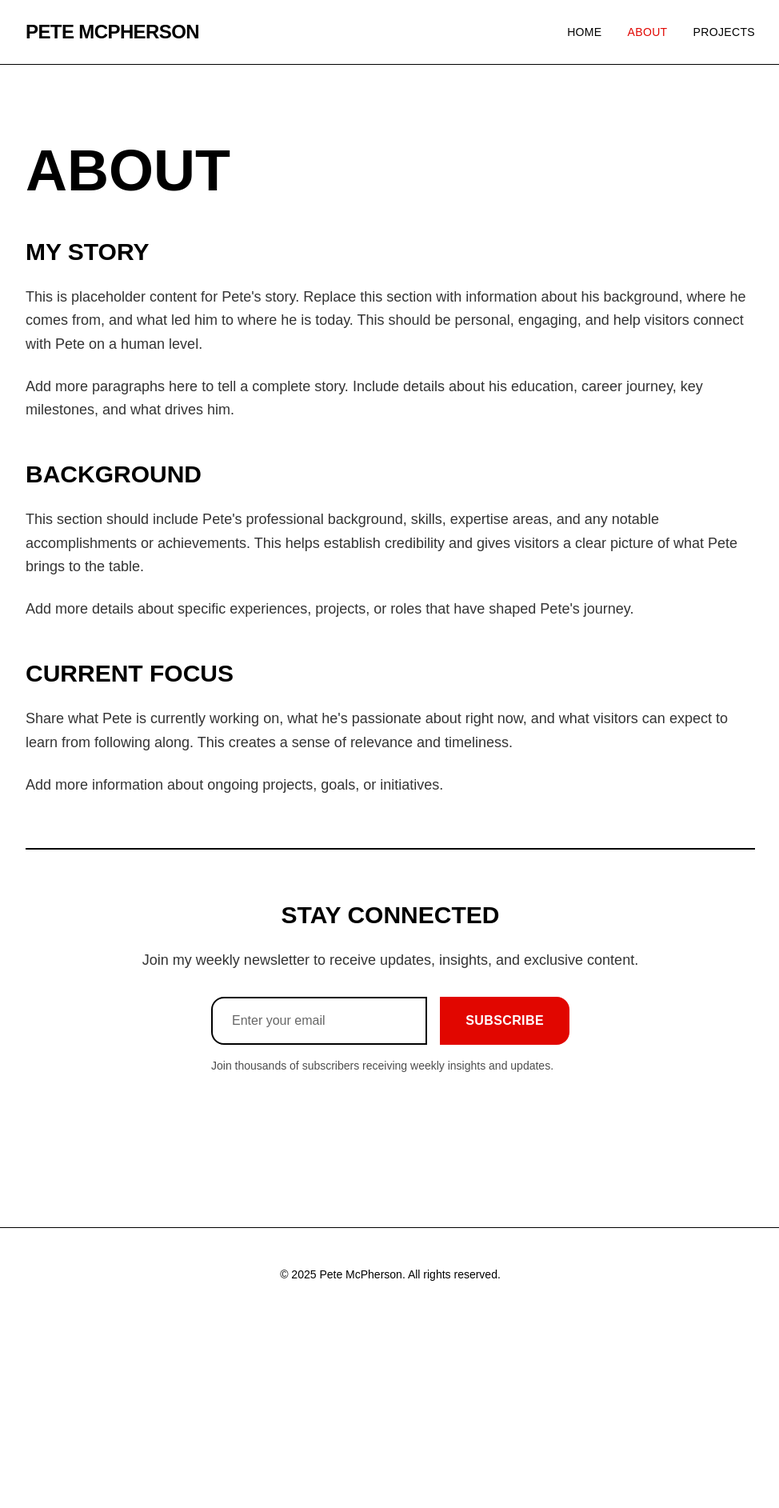
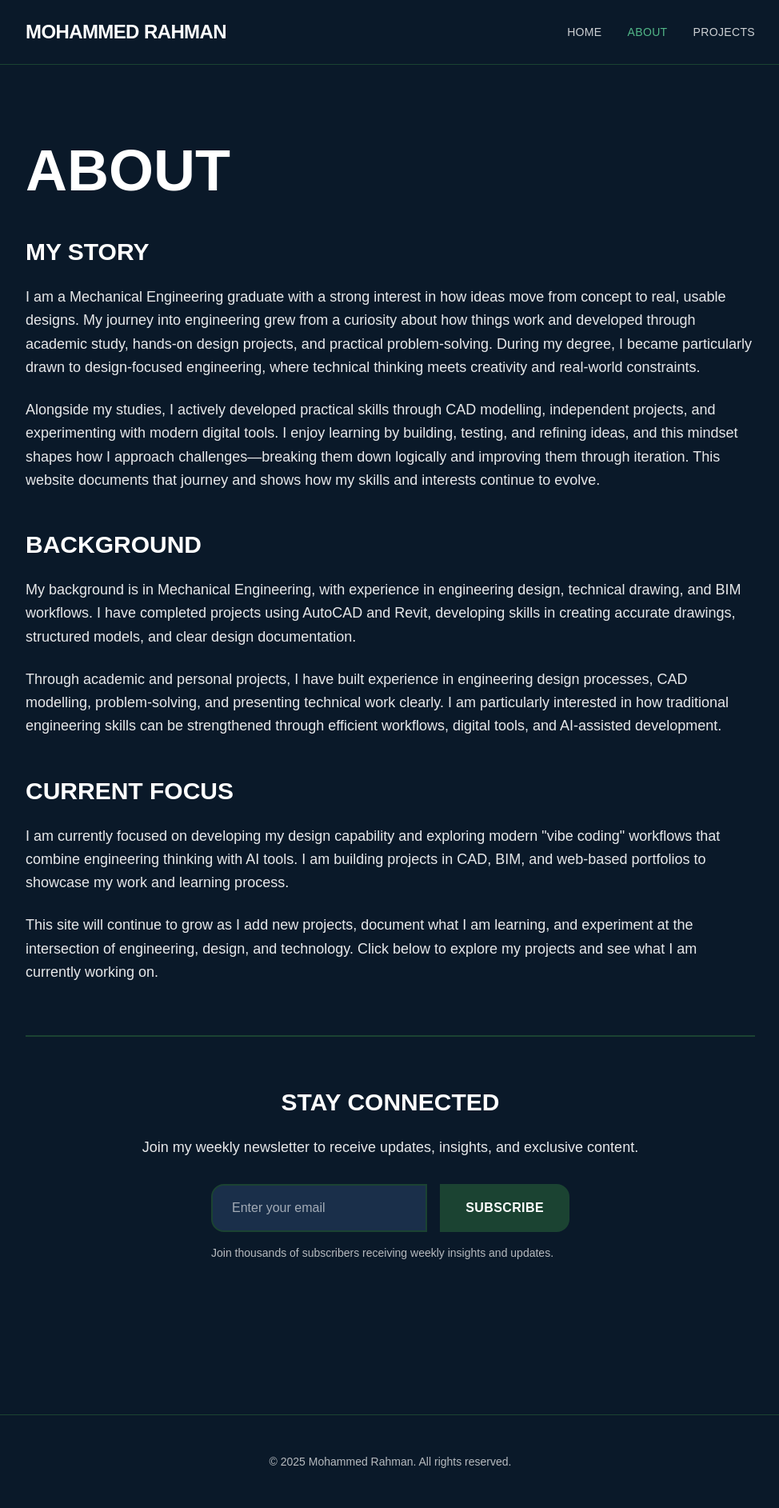
Before and after one commit to Mo-NR/vibe-portfolio-site, an Astro site: page /about in a window 1280 px wide. Shown: the whole page at 80% size, without its empty margins (152-1126 px from the left). Before the commit the page ends 1651 px from the top, so only its background shows below. Built offline with nearby package versions, Linux system fonts and the light colour scheme; Astro itself is replaced by a stand-in of ours; a web font is replaced by a local one.

Commit message:
Update portfolio: Change name to Mohammed Rahman, add personal content, implement dark navy/green theme

```diff
--- a/package.json
+++ b/package.json
@@ -1,5 +1,5 @@
 {
-  "name": "pete-mcpherson-portfolio",
+  "name": "mohammed-rahman-portfolio",
   "type": "module",
   "version": "1.0.0",
   "scripts": {
--- a/src/components/Footer.astro
+++ b/src/components/Footer.astro
@@ -2,10 +2,10 @@
 const currentYear = new Date().getFullYear();
 ---
 
-<footer class="border-t border-black mt-24">
+<footer class="border-t border-green-dark mt-24">
   <div class="max-w-[960px] mx-auto px-6 py-12">
-    <p class="text-center font-body text-sm text-black">
-      © {currentYear} Pete McPherson. All rights reserved.
+    <p class="text-center font-body text-sm text-white/70">
+      © {currentYear} Mohammed Rahman. All rights reserved.
     </p>
   </div>
 </footer>
--- a/src/components/Header.astro
+++ b/src/components/Header.astro
@@ -6,17 +6,17 @@ interface Props {
 const { currentPage = '' } = Astro.props;
 ---
 
-<header class="border-b border-black">
+<header class="border-b border-green-dark">
   <nav class="max-w-[960px] mx-auto px-6 py-6 flex justify-between items-center">
     <a href="/" class="text-2xl font-heading font-bold uppercase tracking-tight">
-      Pete McPherson
+      Mohammed Rahman
     </a>
     <ul class="flex gap-8">
       <li>
         <a
           href="/"
           class={`font-body text-sm uppercase tracking-wide transition-colors ${
-            currentPage === 'home' ? 'text-violent-red' : 'text-black hover:text-violent-red'
+            currentPage === 'home' ? 'text-green-light' : 'text-white/80 hover:text-green-light'
           }`}
         >
           Home
@@ -26,7 +26,7 @@ const { currentPage = '' } = Astro.props;
         <a
           href="/about"
           class={`font-body text-sm uppercase tracking-wide transition-colors ${
-            currentPage === 'about' ? 'text-violent-red' : 'text-black hover:text-violent-red'
+            currentPage === 'about' ? 'text-green-light' : 'text-white/80 hover:text-green-light'
           }`}
         >
           About
@@ -36,7 +36,7 @@ const { currentPage = '' } = Astro.props;
         <a
           href="/projects"
           class={`font-body text-sm uppercase tracking-wide transition-colors ${
-            currentPage === 'projects' ? 'text-violent-red' : 'text-black hover:text-violent-red'
+            currentPage === 'projects' ? 'text-green-light' : 'text-white/80 hover:text-green-light'
           }`}
         >
           Projects
--- a/src/components/NewsletterForm.astro
+++ b/src/components/NewsletterForm.astro
@@ -19,17 +19,17 @@ const { variant = 'primary' } = Astro.props;
         name="email"
         placeholder="Enter your email"
         required
-        class="flex-1 px-6 py-4 border-2 border-black font-body text-black placeholder:text-black/60 focus:outline-none focus:border-violent-red transition-colors rounded-2xl sm:rounded-r-none sm:rounded-l-2xl"
+        class="flex-1 px-6 py-4 border-2 border-green-dark bg-navy font-body text-white placeholder:text-white/60 focus:outline-none focus:border-green-light transition-colors rounded-2xl sm:rounded-r-none sm:rounded-l-2xl"
         aria-label="Email address"
       />
       <button
         type="submit"
-        class="px-8 py-4 bg-violent-red text-white font-heading font-bold uppercase tracking-wide hover:bg-black transition-colors whitespace-nowrap rounded-2xl sm:rounded-l-none sm:rounded-r-2xl"
+        class="px-8 py-4 bg-green-dark text-white font-heading font-bold uppercase tracking-wide hover:bg-green transition-colors whitespace-nowrap rounded-2xl sm:rounded-l-none sm:rounded-r-2xl"
       >
         Subscribe
       </button>
     </div>
-    <p class="text-sm font-body text-black/70">
+    <p class="text-sm font-body text-white/70">
       <!-- PLACEHOLDER: Add your newsletter description text here -->
       Join thousands of subscribers receiving weekly insights and updates.
     </p>
--- a/src/pages/about.astro
+++ b/src/pages/about.astro
@@ -4,8 +4,8 @@ import NewsletterForm from '../components/NewsletterForm.astro';
 ---
 
 <BaseLayout
-  title="About | Pete McPherson"
-  description="Learn about Pete McPherson's background, story, and journey."
+  title="About | Mohammed Rahman"
+  description="Learn about Mohammed Rahman's background, story, and journey."
   currentPage="about"
 >
   <div class="max-w-[960px] mx-auto px-6 py-24">
@@ -18,16 +18,11 @@ import NewsletterForm from '../components/NewsletterForm.astro';
         <h2 class="text-3xl font-heading font-bold uppercase mb-6">
           My Story
         </h2>
-        <p class="font-body text-lg text-black/80 leading-relaxed mb-6">
-          <!-- PLACEHOLDER: Replace with Pete's actual story -->
-          This is placeholder content for Pete's story. Replace this section with information
-          about his background, where he comes from, and what led him to where he is today.
-          This should be personal, engaging, and help visitors connect with Pete on a human level.
+        <p class="font-body text-lg text-white/90 leading-relaxed mb-6">
+          I am a Mechanical Engineering graduate with a strong interest in how ideas move from concept to real, usable designs. My journey into engineering grew from a curiosity about how things work and developed through academic study, hands-on design projects, and practical problem-solving. During my degree, I became particularly drawn to design-focused engineering, where technical thinking meets creativity and real-world constraints.
         </p>
-        <p class="font-body text-lg text-black/80 leading-relaxed mb-6">
-          <!-- PLACEHOLDER: Additional story content -->
-          Add more paragraphs here to tell a complete story. Include details about his education,
-          career journey, key milestones, and what drives him.
+        <p class="font-body text-lg text-white/90 leading-relaxed mb-6">
+          Alongside my studies, I actively developed practical skills through CAD modelling, independent projects, and experimenting with modern digital tools. I enjoy learning by building, testing, and refining ideas, and this mindset shapes how I approach challenges—breaking them down logically and improving them through iteration. This website documents that journey and shows how my skills and interests continue to evolve.
         </p>
       </section>
 
@@ -35,16 +30,11 @@ import NewsletterForm from '../components/NewsletterForm.astro';
         <h2 class="text-3xl font-heading font-bold uppercase mb-6">
           Background
         </h2>
-        <p class="font-body text-lg text-black/80 leading-relaxed mb-6">
-          <!-- PLACEHOLDER: Replace with background information -->
-          This section should include Pete's professional background, skills, expertise areas,
-          and any notable accomplishments or achievements. This helps establish credibility and
-          gives visitors a clear picture of what Pete brings to the table.
+        <p class="font-body text-lg text-white/90 leading-relaxed mb-6">
+          My background is in Mechanical Engineering, with experience in engineering design, technical drawing, and BIM workflows. I have completed projects using AutoCAD and Revit, developing skills in creating accurate drawings, structured models, and clear design documentation.
         </p>
-        <p class="font-body text-lg text-black/80 leading-relaxed">
-          <!-- PLACEHOLDER: Additional background content -->
-          Add more details about specific experiences, projects, or roles that have shaped
-          Pete's journey.
+        <p class="font-body text-lg text-white/90 leading-relaxed">
+          Through academic and personal projects, I have built experience in engineering design processes, CAD modelling, problem-solving, and presenting technical work clearly. I am particularly interested in how traditional engineering skills can be strengthened through efficient workflows, digital tools, and AI-assisted development.
         </p>
       </section>
 
@@ -52,25 +42,21 @@ import NewsletterForm from '../components/NewsletterForm.astro';
         <h2 class="text-3xl font-heading font-bold uppercase mb-6">
           Current Focus
         </h2>
-        <p class="font-body text-lg text-black/80 leading-relaxed mb-6">
-          <!-- PLACEHOLDER: Replace with current projects/focus -->
-          Share what Pete is currently working on, what he's passionate about right now,
-          and what visitors can expect to learn from following along. This creates a sense
-          of relevance and timeliness.
+        <p class="font-body text-lg text-white/90 leading-relaxed mb-6">
+          I am currently focused on developing my design capability and exploring modern "vibe coding" workflows that combine engineering thinking with AI tools. I am building projects in CAD, BIM, and web-based portfolios to showcase my work and learning process.
         </p>
-        <p class="font-body text-lg text-black/80 leading-relaxed">
-          <!-- PLACEHOLDER: Additional current focus content -->
-          Add more information about ongoing projects, goals, or initiatives.
+        <p class="font-body text-lg text-white/90 leading-relaxed">
+          This site will continue to grow as I add new projects, document what I am learning, and experiment at the intersection of engineering, design, and technology. Click below to explore my projects and see what I am currently working on.
         </p>
       </section>
     </div>
 
     <!-- Newsletter Signup Section -->
-    <section class="border-t-2 border-black pt-16">
+    <section class="border-t-2 border-green-dark pt-16">
       <h2 class="text-3xl font-heading font-bold uppercase mb-6 text-center">
         Stay Connected
       </h2>
-      <p class="font-body text-lg text-black/80 text-center mb-8 max-w-2xl mx-auto">
+      <p class="font-body text-lg text-white/90 text-center mb-8 max-w-2xl mx-auto">
         <!-- PLACEHOLDER: Newsletter description -->
         Join my weekly newsletter to receive updates, insights, and exclusive content.
       </p>
--- a/src/pages/index.astro
+++ b/src/pages/index.astro
@@ -4,8 +4,8 @@ import NewsletterForm from '../components/NewsletterForm.astro';
 ---
 
 <BaseLayout
-  title="Pete McPherson | Home"
-  description="Welcome to Pete McPherson's portfolio. Learn about his background, accomplishments, and current projects."
+  title="Mohammed Rahman | Home"
+  description="Welcome to Mohammed Rahman's portfolio. Learn about his background, accomplishments, and current projects."
   currentPage="home"
 >
   <div class="max-w-[960px] mx-auto px-6 py-20 md:py-24">
@@ -16,16 +16,16 @@ import NewsletterForm from '../components/NewsletterForm.astro';
         <header>
           <h1 class="text-5xl md:text-7xl font-heading font-bold uppercase leading-tight tracking-tight">
             <!-- PLACEHOLDER: Replace with your actual heading -->
-            Pete McPherson
+            Mohammed Rahman
           </h1>
-          <p class="mt-4 md:mt-6 text-xl md:text-2xl font-body text-black/80">
+          <p class="mt-4 md:mt-6 text-xl md:text-2xl font-body text-white/80">
             <!-- PLACEHOLDER: Replace with your tagline -->
             Building meaningful projects and sharing insights with a growing community.
           </p>
         </header>
 
         <!-- Primary Newsletter CTA -->
-        <section aria-labelledby="home-newsletter-heading" class="border-l-4 border-violent-red pl-4 md:pl-5">
+        <section aria-labelledby="home-newsletter-heading" class="border-l-4 border-green-light pl-4 md:pl-5">
           <h2
             id="home-newsletter-heading"
             class="text-sm md:text-base font-heading font-bold uppercase mb-3 md:mb-4 tracking-wide"
@@ -37,7 +37,7 @@ import NewsletterForm from '../components/NewsletterForm.astro';
       </div>
 
       <!-- Hero Image -->
-      <figure class="flex-shrink-0 w-full max-w-xs md:max-w-sm mx-auto md:ml-0 md:mt-2 border-2 border-black overflow-hidden bg-black/5 shadow-[12px_12px_0_0_#000] rounded-3xl">
+      <figure class="flex-shrink-0 w-full max-w-xs md:max-w-sm mx-auto md:ml-0 md:mt-2 border-2 border-green-dark overflow-hidden bg-green-dark/20 shadow-[12px_12px_0_0_#1B4332] rounded-3xl">
         <!--
           PLACEHOLDER:
           If you rename the file, update the src below (spaces should be URL-encoded).
@@ -45,7 +45,7 @@ import NewsletterForm from '../components/NewsletterForm.astro';
         -->
         <img
           src="/mnr%20selfie.jpeg"
-          alt="Placeholder portrait of Pete McPherson"
+          alt="Portrait of Mohammed Rahman"
           class="w-full h-full object-cover"
           loading="lazy"
         />
@@ -58,20 +58,22 @@ import NewsletterForm from '../components/NewsletterForm.astro';
         Welcome
       </h2>
       <div class="prose prose-lg max-w-none mb-10 md:mb-12">
-        <p class="font-body text-lg text-black/80 leading-relaxed mb-6">
-          <!-- PLACEHOLDER: Replace with your introduction text -->
-          This is a placeholder introduction. Pete will replace this with his actual story,
-          background, and what he's currently working on. This section should provide visitors
-          with a compelling overview of who Pete is and what he does.
+        <p class="font-body text-lg text-white/90 leading-relaxed mb-6">
+          I'm a Mechanical Engineering graduate focused on developing my skills in engineering design and modern, AI-assisted "vibe coding" workflows. I enjoy turning ideas into practical, well-structured solutions, whether that's through technical design, digital modelling, or building clean, functional web projects.
         </p>
-        <p class="font-body text-lg text-black/80 leading-relaxed">
-          <!-- PLACEHOLDER: Additional intro content -->
-          Add more content here to engage visitors and encourage them to explore the site further.
+        <p class="font-body text-lg text-white/90 leading-relaxed mb-6">
+          I've worked on a range of projects using AutoCAD and Revit, gaining hands-on experience in drafting, BIM modelling, and translating design intent into clear, buildable outputs. Alongside this, I'm actively learning how to combine engineering thinking with modern development tools to create efficient, future-ready solutions.
+        </p>
+        <p class="font-body text-lg text-white/90 leading-relaxed">
+          This site is a space where I document what I'm building, learning, and experimenting with as I grow my skills across engineering, design, and technology.
+        </p>
+        <p class="font-body text-lg text-green-light leading-relaxed mt-4">
+          👉 Click below to explore my projects and see what I've been working on.
         </p>
       </div>
       <a
         href="/projects"
-        class="inline-block px-8 py-4 bg-black text-white font-heading font-bold uppercase tracking-wide hover:bg-violent-red transition-colors rounded-2xl"
+        class="inline-block px-8 py-4 bg-green-dark text-white font-heading font-bold uppercase tracking-wide hover:bg-green transition-colors rounded-2xl"
       >
         View Projects
       </a>
--- a/src/pages/projects.astro
+++ b/src/pages/projects.astro
@@ -39,15 +39,15 @@ const projects = [
 ---
 
 <BaseLayout
-  title="Projects | Pete McPherson"
-  description="Explore Pete McPherson's portfolio of projects and work."
+  title="Projects | Mohammed Rahman"
+  description="Explore Mohammed Rahman's portfolio of projects and work."
   currentPage="projects"
 >
   <div class="max-w-[960px] mx-auto px-6 py-24">
     <h1 class="text-6xl md:text-7xl font-heading font-bold uppercase mb-6">
       Projects
     </h1>
-    <p class="text-xl font-body text-black/80 mb-16 max-w-2xl">
+    <p class="text-xl font-body text-white/90 mb-16 max-w-2xl">
       <!-- PLACEHOLDER: Replace with projects page introduction -->
       A collection of projects I've worked on. Each one represents a unique challenge,
       solution, or creative endeavor.
@@ -65,11 +65,11 @@ const projects = [
     </div>
 
     <!-- Newsletter Signup Section -->
-    <section class="border-t-2 border-black pt-16">
+    <section class="border-t-2 border-green-dark pt-16">
       <h2 class="text-3xl font-heading font-bold uppercase mb-6 text-center">
         Stay Updated
       </h2>
-      <p class="font-body text-lg text-black/80 text-center mb-8 max-w-2xl mx-auto">
+      <p class="font-body text-lg text-white/90 text-center mb-8 max-w-2xl mx-auto">
         <!-- PLACEHOLDER: Newsletter description -->
         Get notified when I launch new projects or share updates about my work.
       </p>
--- a/src/styles/globals.css
+++ b/src/styles/globals.css
@@ -4,7 +4,7 @@
 
 @layer base {
   body {
-    @apply font-body text-black bg-white;
+    @apply font-body text-white bg-navy-dark;
   }
 
   h1, h2, h3, h4, h5, h6 {
--- a/tailwind.config.mjs
+++ b/tailwind.config.mjs
@@ -4,7 +4,11 @@ export default {
   theme: {
     extend: {
       colors: {
-        'violent-red': '#E10600',
+        'navy-dark': '#0A1929',
+        'navy': '#1A2F4A',
+        'green-dark': '#1B4332',
+        'green': '#2D6A4F',
+        'green-light': '#52B788',
       },
       fontFamily: {
         'heading': ['Khand', 'sans-serif'],
```
Also changed, not shown: src/components/ProjectCard.astro (+4 -4 lines), README.md, 1 other file.
